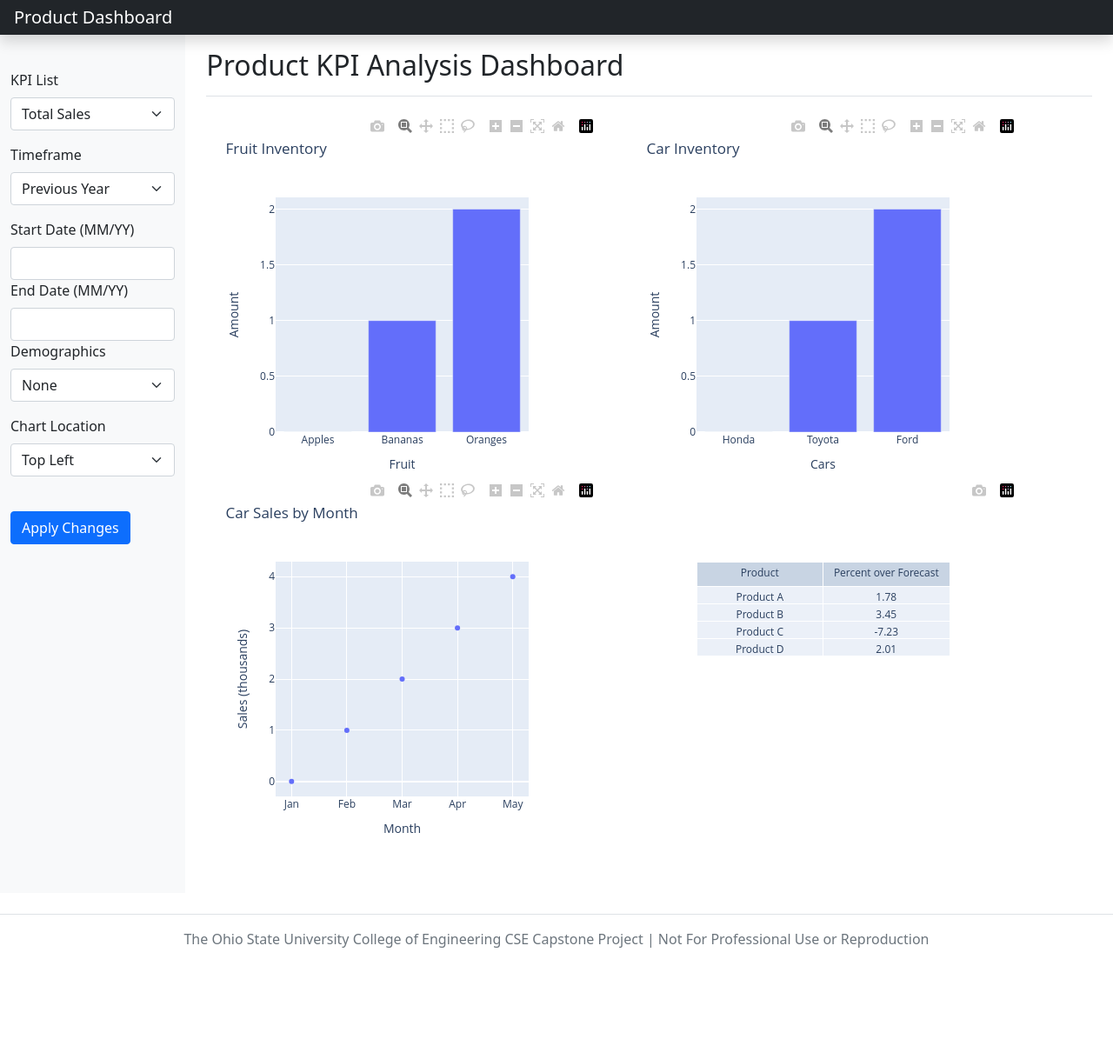
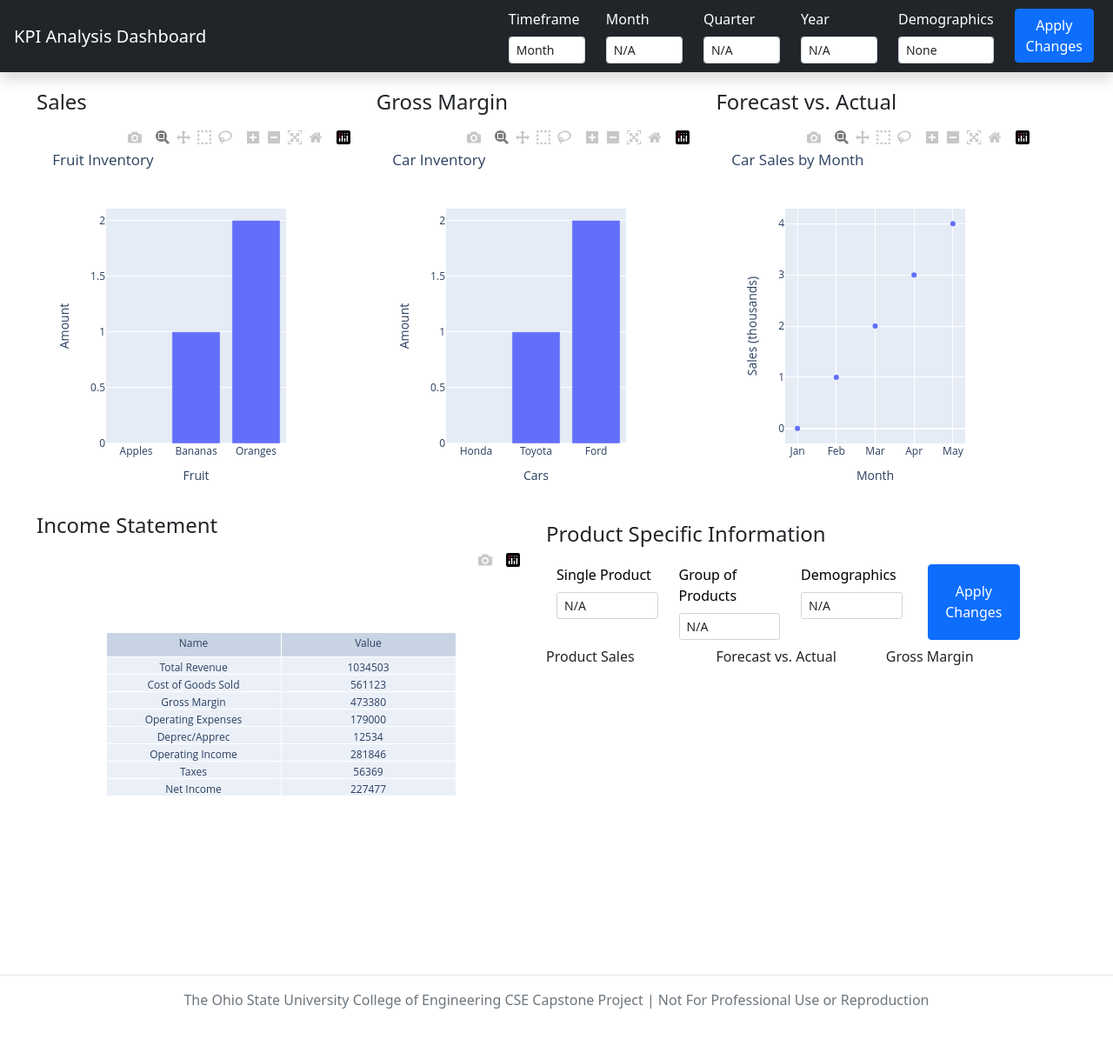
Before and after one commit to nkd7/Product-Dashboard, a Flask app: page / in a window 1280 px wide. Shown: the whole page at 87% size. Before the commit the page ends 1090 px from the top, so only its background shows below. Run offline with Flask 2, Linux system fonts and the light colour scheme; some libraries are stand-ins or nearby versions.

Commit message:
updated to reflect meeting on 2/22

```diff
--- a/GraphGeneration.py
+++ b/GraphGeneration.py
@@ -38,7 +38,7 @@
             self.figure = px.scatter(self.data, x='Month', y='Sales (thousands)', title='Car Sales by Month')
         elif position == 'bottomRight':
             # total sales by region
-            self.figure = go.Figure(data=[go.Table(header=dict(values=['Product', 'Percent over Forecast']), cells=dict(values=[['Product A', 'Product B', 'Product C', 'Product D'], [1.78, 3.45, -7.23, 2.01]]))])
+            self.figure = go.Figure(data=[go.Table(header=dict(values=['Name', 'Value']), cells=dict(values=[['Total Revenue', 'Cost of Goods Sold', 'Gross Margin', 'Operating Expenses', 'Deprec/Apprec', 'Operating Income', 'Taxes', 'Net Income'], [1034503, 561123, 1034503-561123, 179000, 12534, 1034503-561123-179000-12534, 56369, (1034503-561123-179000-12534)-54369]]))])
         else:
             self.data = None
             self.figure = None
--- a/templates/ChartPage.html
+++ b/templates/ChartPage.html
@@ -1,4 +1,4 @@
-{% extends "base.html" %}
+{% extends "base_template.html" %}
 {% block title %}{{page_title}}{% endblock %}
 {% block style %}
 <!-- Plotly.js -->
@@ -14,35 +14,107 @@
         height: 95%;
         width: 95%;
     }
+
+    .overall {
+        height: 95%;
+        width: 95%;
+        margin: 10px auto 10px auto;
+        align: center;
+        padding: 10px;
+    }
+
+    .mainrow {
+        height: 50%;
+        width: 98%;
+    }
+
+    .bottomright {
+        height: 100%;
+        width: 35%;
+    }
+
+    .bottomleft {
+        height: 100%;
+        width: 65%;
+    }
 </style>
 {% endblock %}
 {% block content %}
-<main class="col-md-9 ms-sm-auto col-lg-10 px-md-4"><div class="chartjs-size-monitor"><div class="chartjs-size-monitor-expand"><div class=""></div></div><div class="chartjs-size-monitor-shrink"><div class=""></div></div></div>
-      <div class="d-flex justify-content-between flex-wrap flex-md-nowrap align-items-center pt-3 pb-2 mb-3 border-bottom">
-        <h1 class="h2">Product KPI Analysis Dashboard</h1>
-      </div>
-
     <!-- overall chart div -->
-    <div class="row outer">
-        <div class="col outer">
-            <div class="interior">
+    <div class="overall">
+        <div class="row mainrow">
+            <div class="col">
+                <h4>Sales</h4>
                 <div id="chart1" class="chart"></div>
             </div>
-            <div class="interior">
+            <div class="col">
+                <h4>Gross Margin</h4>
+                <div id="chart2" class="chart"></div>
+            </div>
+            <div class="col">
+                <h4>Forecast vs. Actual</h4>
                 <div id="chart3" class="chart"></div>
             </div>
         </div>
-        <div class="col outer">
-            <div class="interior">
-                <div id="chart2" class="chart"></div>
-            </div>
-            <div class="interior">
+        <div class="row mainrow">
+            <div class="col bottomleft">
+                <h4>Income Statement</h4>
                 <div id="chart4" class="chart"></div>
             </div>
+            <div class="col bottomright">
+                <div class="row">
+                    <h4 style="margin: 10px auto 10px auto">Product Specific Information</h4>
+                    <form action="#" id="productchartform" method="post">
+                        <div class="row" style="margin: 10px auto 10px auto">
+                            <div class="col">
+                                <label for="indi" style="color: black">Single Product</label>
+                                <select name="indi" id="indi" class="form-control form-control-sm">
+                                    <option>N/A</option>
+                                    <option>Product A</option>
+                                    <option>Product B</option>
+                                    <option>Product C</option>
+                                    <option>Product B</option>
+                                </select>
+                            </div>
+                            <div class="col">
+                                <label for="group" style="color: black">Group of Products</label>
+                                <select name="group" id="group" class="form-control form-control-sm">
+                                    <option>N/A</option>
+                                    <option>1-10</option>
+                                    <option>11-20</option>
+                                    <option>21-30</option>
+                                </select>
+                            </div>
+                            <div class="col">
+                                <label for="demographic" style="color: black">Demographics</label>
+                                <select name="demographic" id="demographic" class="form-control form-control-sm">
+                                    <option>N/A</option>
+                                    <option>State</option>
+                                    <option>Male/Female</option>
+                                </select>
+                            </div>
+                            <div class="col">
+                                <button type="submit" class="btn btn-primary btn" form="productchartform" style="margin: auto 5px auto 5px;height: 100%;">Apply Changes</button>
+                            </div>
+                        </div>
+                    </form>
+                </div>
+                <div class="row">
+                    <div class="col">
+                        <h6>Product Sales</h6>
+                    </div>
+                    <div class="col">
+                        <h6>Forecast vs. Actual</h6>
+                    </div>
+                    <div class="col">
+                        <h6>Gross Margin</h6>
+                    </div>
+                </div>
+            </div>
+
+
         </div>
     </div>
-
-    </main>
 {% endblock %}
 {% block addscript %}
     <!-- populates the quadrants on the site with the given charts -->
--- /dev/null
+++ b/templates/base_template.html
@@ -0,0 +1,120 @@
+<!doctype html>
+<html lang="en">
+  <head>
+    <!-- Required meta tags -->
+    <meta charset="utf-8">
+    <meta name="viewport" content="width=device-width, initial-scale=1, shrink-to-fit=no">
+
+    <!-- Bootstrap CSS -->
+    <link rel="stylesheet" href="https://stackpath.bootstrapcdn.com/bootstrap/4.3.1/css/bootstrap.min.css" integrity="sha384-ggOyR0iXCbMQv3Xipma34MD+dH/1fQ784/j6cY/iJTQUOhcWr7x9JvoRxT2MZw1T" crossorigin="anonymous">
+    <link href="https://cdn.jsdelivr.net/npm/bootstrap@5.0.0/dist/css/bootstrap.min.css" rel="stylesheet" >
+    <script src="https://cdn.jsdelivr.net/npm/@popperjs/core@2.9.2/dist/umd/popper.min.js" ></script>
+    <script src="https://cdn.jsdelivr.net/npm/bootstrap@5.0.1/dist/js/bootstrap.min.js" integrity="sha384-Atwg2Pkwv9vp0ygtn1JAojH0nYbwNJLPhwyoVbhoPwBhjQPR5VtM2+xf0Uwh9KtT" crossorigin="anonymous"></script>
+    <title>{% block title %}{% endblock %}</title>
+    {% block style %}{% endblock %}
+    <style>
+        #footer {
+            position: fixed;
+            padding: 10px 10px 0px 10px;
+            bottom: 0;
+            width: 100%;
+            height: 40px;
+        }
+
+        .whole-height {
+            width: 98%;
+            height: 98%;
+        }
+    </style>
+  </head>
+  <body>
+
+<header class="navbar navbar-dark sticky-top bg-dark flex-md-nowrap p-0 shadow">
+  <a class="navbar-brand col-md-3 col-lg-2 me-0 px-3" href="#">{{page_title}}</a>
+  <form action="#" id="mainchartform" method="post">
+      <div class="row" style="margin: 10px 10px 10px 10px">
+          <div class="col">
+              <label for="timeframe" style="color: white">Timeframe</label>
+              <select name="timeframe" id="timeframe" class="form-control form-control-sm">
+                  <option>Month</option>
+                  <option>Quarter</option>
+                  <option>Year</option>
+              </select>
+          </div>
+          <div class="col">
+              <label for="month" style="color: white">Month</label>
+              <select name="month" id="month" class="form-control form-control-sm">
+                  <option>N/A</option>
+                  <option>January</option>
+                  <option>February</option>
+                  <option>March</option>
+                  <option>April</option>
+                  <option>May</option>
+                  <option>June</option>
+                  <option>July</option>
+                  <option>August</option>
+                  <option>September</option>
+                  <option>October</option>
+                  <option>November</option>
+                  <option>December</option>
+              </select>
+          </div>
+          <div class="col">
+              <label for="quarter" style="color: white">Quarter</label>
+              <select name="quarter" id="quarter" class="form-control form-control-sm">
+                  <option>N/A</option>
+                  <option>Quarter 1</option>
+                  <option>Quarter 2</option>
+                  <option>Quarter 3</option>
+                  <option>Quarter 4</option>
+              </select>
+          </div>
+          <div class="col">
+              <label for="year" style="color: white">Year</label>
+              <select name="year" id="year" class="form-control form-control-sm">
+                  <option>N/A</option>
+                  <option>2020</option>
+                  <option>2021</option>
+              </select>
+          </div>
+          <div class="col">
+              <label for="demographic" style="color: white">Demographics</label>
+              <select name="demographic" id="demographic" class="form-control form-control-sm">
+                  <option>None</option>
+                  <option>State</option>
+                  <option>Male/Female</option>
+              </select>
+          </div>
+          <div class="col">
+              <button type="submit" class="btn btn-primary btn" form="mainchartform">Apply Changes</button>
+          </div>
+      </div>
+  </form>
+</header>
+
+<div class="container-fluid">
+  <div class="row">
+    {% block content %}{% endblock %}
+    </div>
+</div>
+
+  <!-- footer -->
+
+  <footer class="align-items-center py-3 my-4 border-top">
+    <p class="text-center text-muted">The Ohio State University College of Engineering CSE Capstone Project | Not For Professional Use or Reproduction</p>
+  </footer>
+
+
+    {% block addscript %}{% endblock %}
+    <script src="/docs/5.1/dist/js/bootstrap.bundle.min.js" integrity="sha384-ka7Sk0Gln4gmtz2MlQnikT1wXgYsOg+OMhuP+IlRH9sENBO0LRn5q+8nbTov4+1p" crossorigin="anonymous"></script>
+
+    <script src="https://cdn.jsdelivr.net/npm/feather-icons@4.28.0/dist/feather.min.js" integrity="sha384-uO3SXW5IuS1ZpFPKugNNWqTZRRglnUJK6UAZ/gxOX80nxEkN9NcGZTftn6RzhGWE" crossorigin="anonymous"></script><script src="https://cdn.jsdelivr.net/npm/chart.js@2.9.4/dist/Chart.min.js" integrity="sha384-zNy6FEbO50N+Cg5wap8IKA4M/ZnLJgzc6w2NqACZaK0u0FXfOWRRJOnQtpZun8ha" crossorigin="anonymous"></script><script src="dashboard.js"></script>
+
+
+    <!-- Optional JavaScript -->
+    <!-- jQuery first, then Popper.js, then Bootstrap JS -->
+    <script src="https://code.jquery.com/jquery-3.3.1.slim.min.js" integrity="sha384-q8i/X+965DzO0rT7abK41JStQIAqVgRVzpbzo5smXKp4YfRvH+8abtTE1Pi6jizo" crossorigin="anonymous"></script>
+    <script src="https://cdnjs.cloudflare.com/ajax/libs/popper.js/1.14.7/umd/popper.min.js" integrity="sha384-UO2eT0CpHqdSJQ6hJty5KVphtPhzWj9WO1clHTMGa3JDZwrnQq4sF86dIHNDz0W1" crossorigin="anonymous"></script>
+    <script src="https://stackpath.bootstrapcdn.com/bootstrap/4.3.1/js/bootstrap.min.js" integrity="sha384-JjSmVgyd0p3pXB1rRibZUAYoIIy6OrQ6VrjIEaFf/nJGzIxFDsf4x0xIM+B07jRM" crossorigin="anonymous"></script>
+  </body>
+</html>
```
Also changed, not shown: DashboardCore.py (+34 -14 lines).
